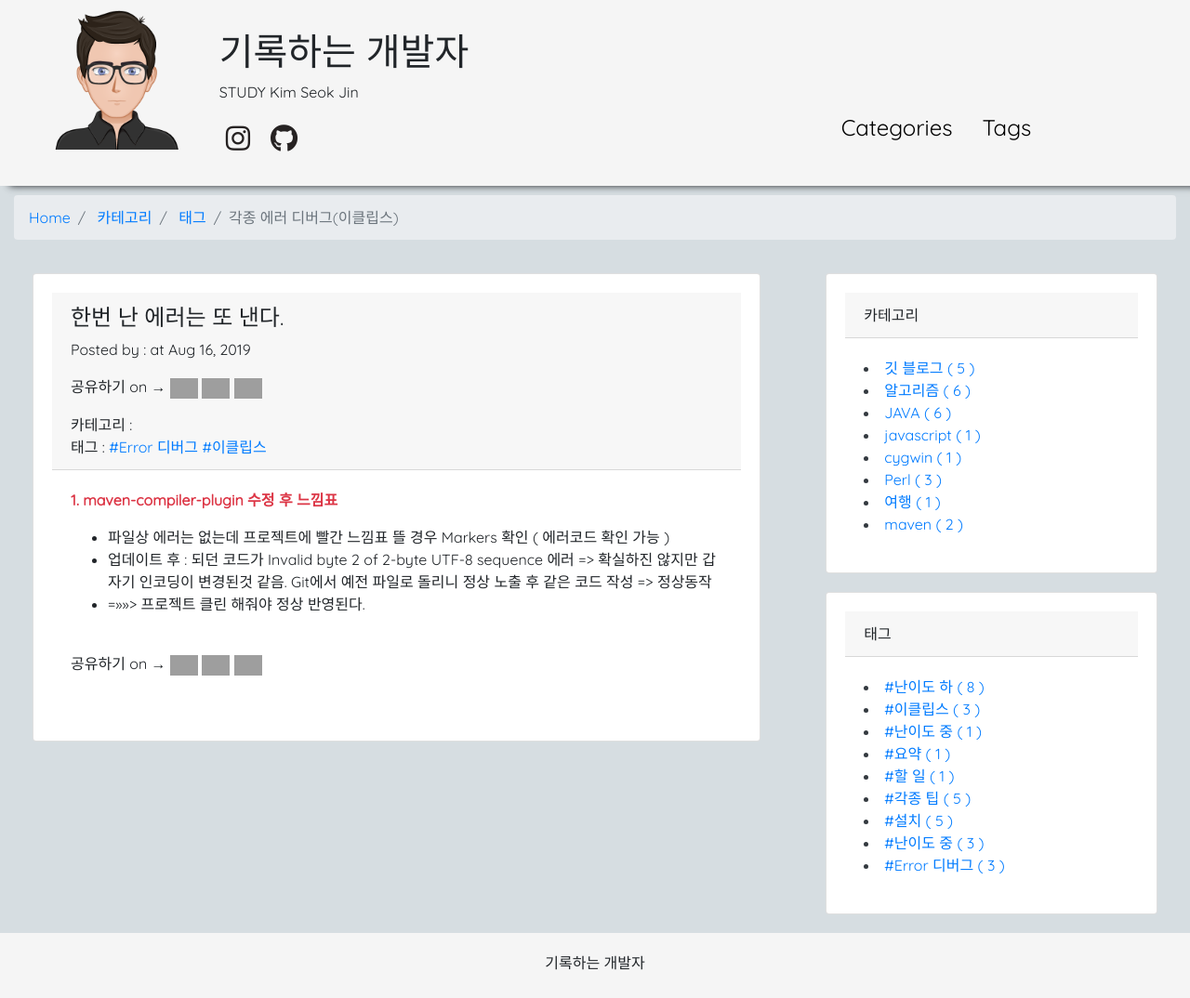
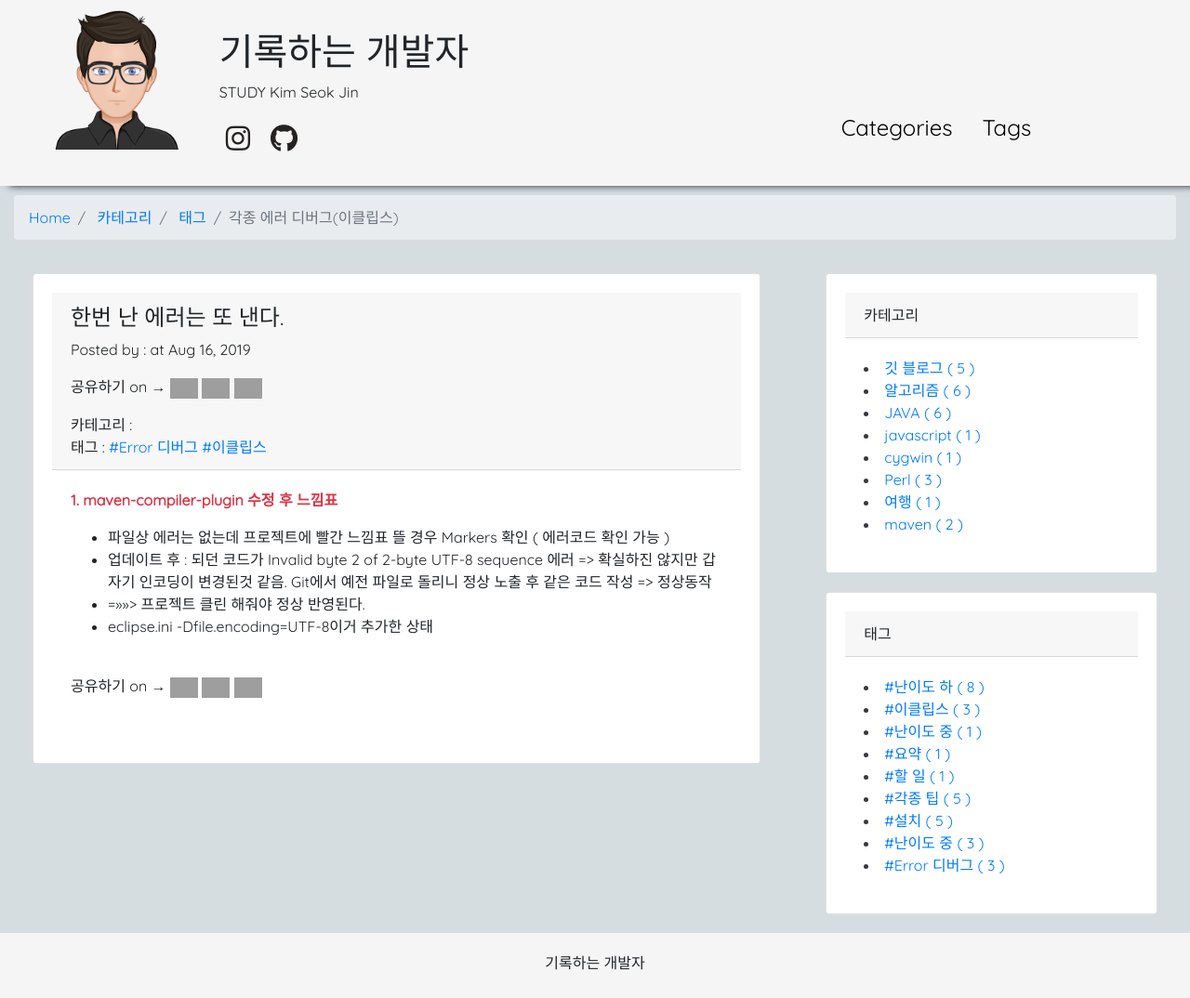
Before and after one commit to 7271kim/7271kim.github.com, a Jekyll site: the page built from _posts/error/2019-08-16-eclispe.md, in a window 1280 px wide. Shown: the whole page at 93% size. Built offline with Jekyll 4.4.1, drawn with Linux system fonts in a browser that asks for light colours; nearby versions of some CDN libraries; a script that is not in the unit is left out; comment, search, counter and statistics services are not loaded; grey boxes are pictures that could not be loaded.

Commit message:
디테일 추가

```diff
--- a/_posts/error/2019-08-16-eclispe.md
+++ b/_posts/error/2019-08-16-eclispe.md
@@ -12,3 +12,4 @@ thumbnail: posts/icon-error.png
  - 업데이트 후 : 되던 코드가 Invalid byte 2 of 2-byte UTF-8 sequence 에러 => 확실하진 않지만 갑자기 인코딩이 변경된것 같음. Git에서
  예전 파일로 돌리니 정상 노출 후 같은 코드 작성 => 정상동작
  - =>>>>> 프로젝트 클린 해줘야 정상 반영된다.
+ - eclipse.ini -Dfile.encoding=UTF-8이거 추가한 상태
```
